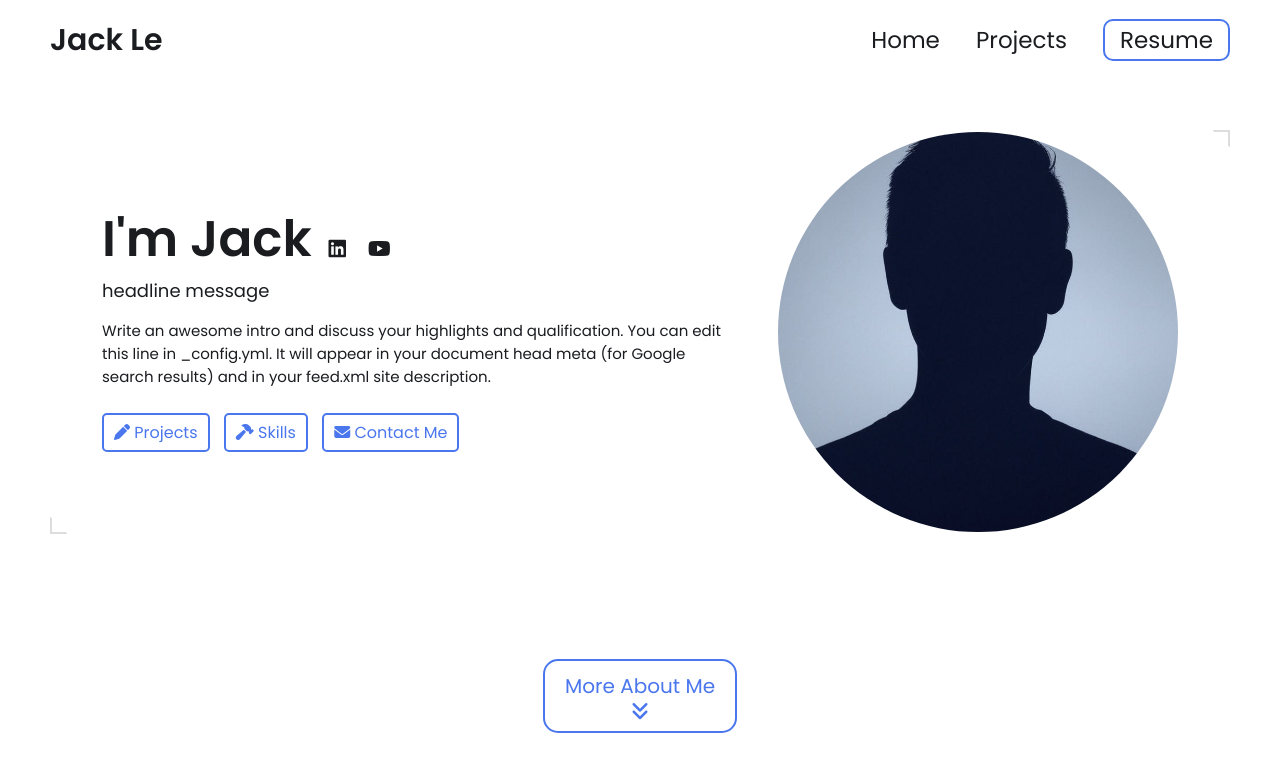
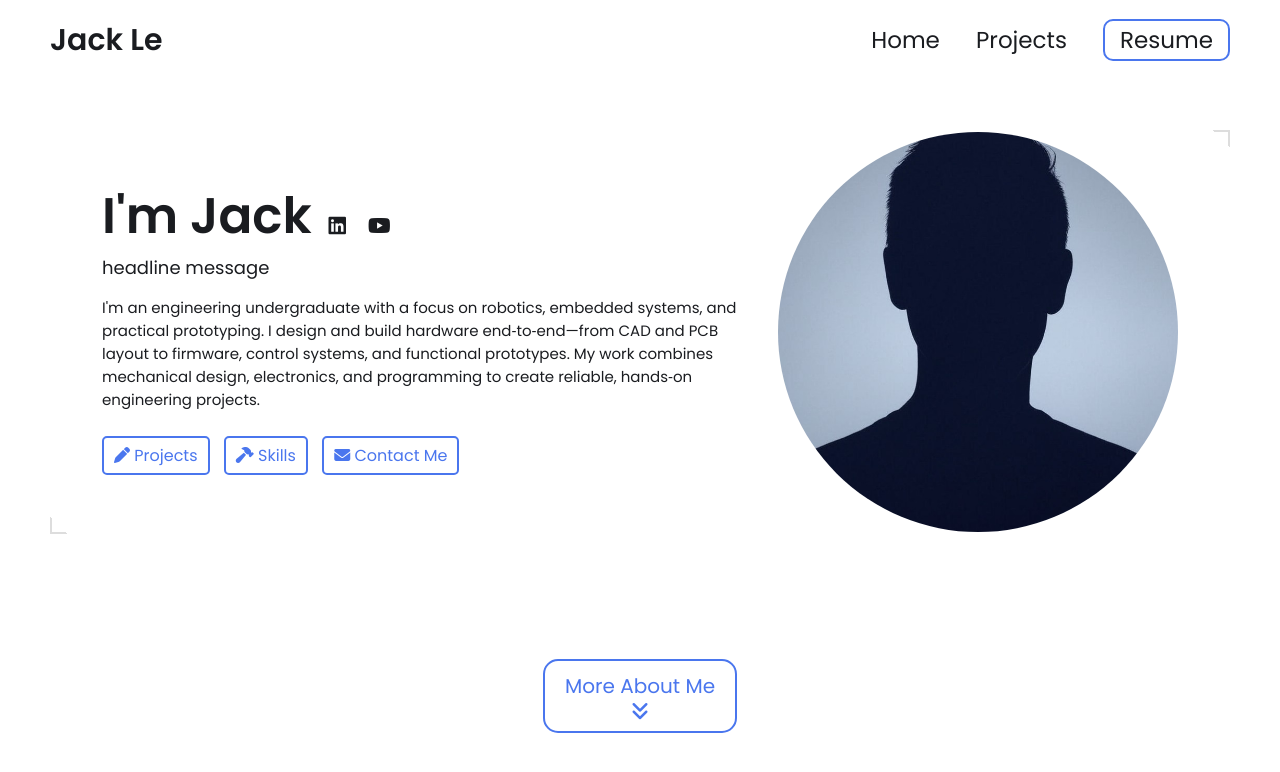
Before and after one commit to JL262626/jacklerobotics.com, a Jekyll site: the page built from index.html, in a window 1280 px wide and 900 px high. Shown: the top 772 px of the window. Built offline with Jekyll 4.4.1, drawn with Linux system fonts in a browser that asks for light colours.

Commit message:
Update _config.yml

```diff
--- a/_config.yml
+++ b/_config.yml
@@ -15,9 +15,8 @@ title: Jack Le's Portfolio # This is what shows up in the tab of the browser
 name: Jack Le
 headline: headline message
 description: >- # dont remove this line. this will ignore all new lines until the next section
-  Write an awesome intro and discuss your highlights and qualification. You can edit this
-  line in _config.yml. It will appear in your document head meta (for
-  Google search results) and in your feed.xml site description.
+  I'm an engineering undergraduate with a focus on robotics, embedded systems, and practical prototyping. I design and build hardware end‑to‑end—from CAD and PCB layout to firmware, control systems, and functional prototypes. My work combines mechanical design, electronics, and programming to create reliable, hands‑on engineering projects.
+
 
 # Place your profile image in /assets/images/profile-image/folder and edit the file name
 profile_image: ./assets/images/profile-image/avatar.jpeg
```
